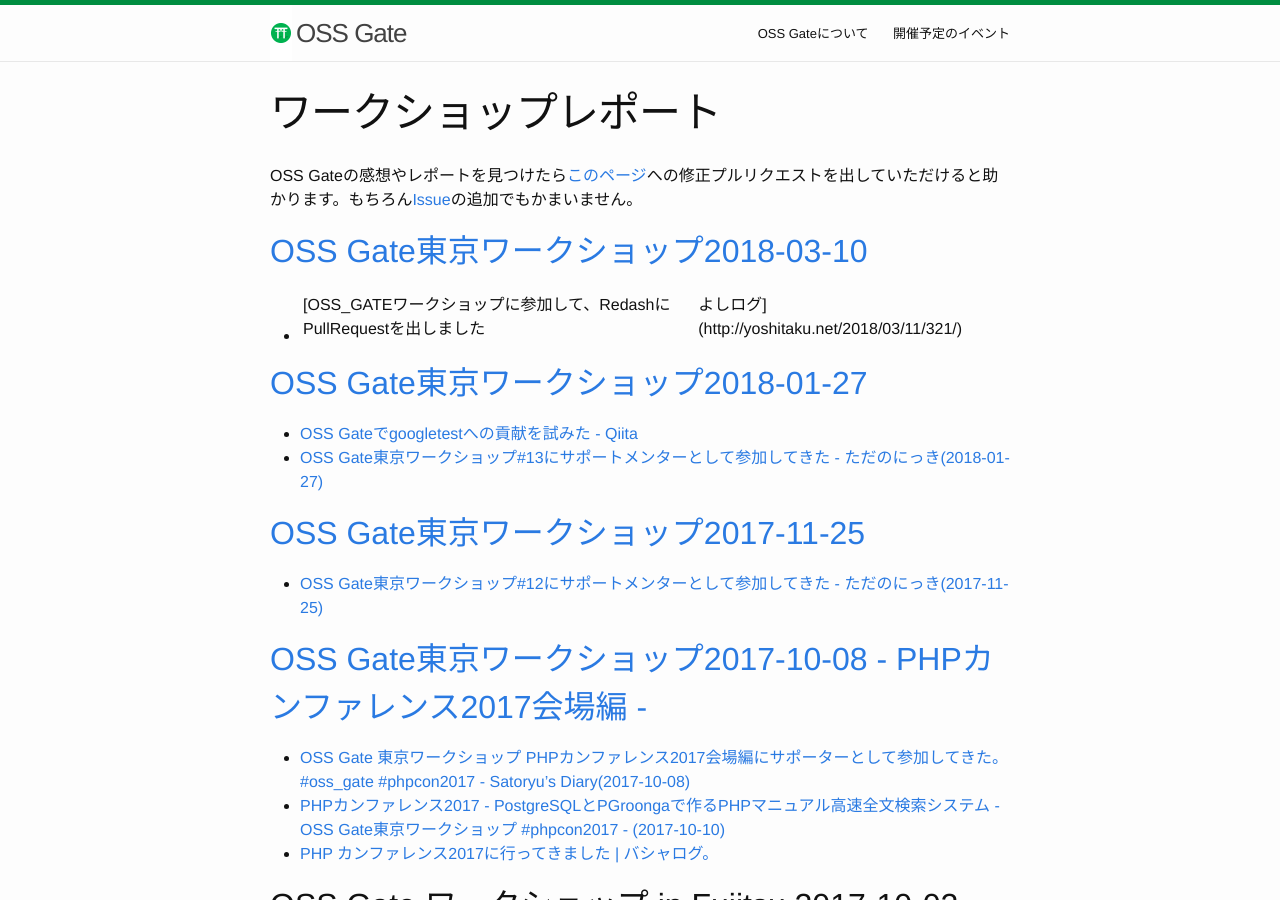
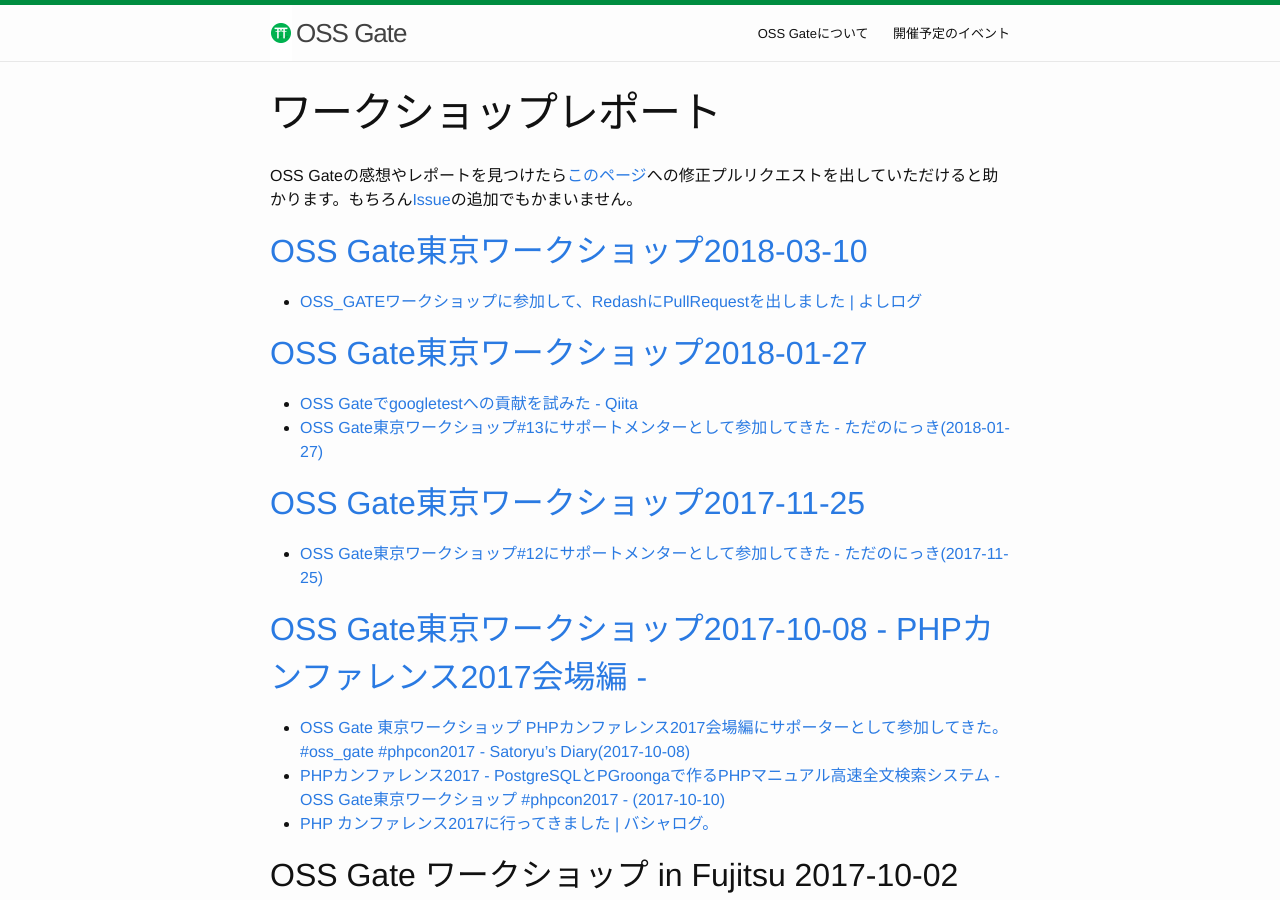
Before and after one commit to oss-gate/oss-gate.github.io, a Jekyll site: the page built from workshop/report.md, in a window 1280 px wide and 900 px high. Built offline with Jekyll 4.4.1, drawn with Linux system fonts in a browser that asks for light colours; comment, search, counter and statistics services are not loaded.

Commit message:
Fix with adding escape character

```diff
--- a/workshop/report.md
+++ b/workshop/report.md
@@ -6,7 +6,7 @@
 OSS Gateの感想やレポートを見つけたら[このページ](https://github.com/oss-gate/oss-gate.github.io/blob/master/workshop/report.md)への修正プルリクエストを出していただけると助かります。もちろん[Issue](https://github.com/oss-gate/oss-gate.github.io/issues)の追加でもかまいません。
 
 ## [OSS Gate東京ワークショップ2018-03-10](https://oss-gate.doorkeeper.jp/events/68517)
-  * [OSS_GATEワークショップに参加して、RedashにPullRequestを出しました | よしログ](http://yoshitaku.net/2018/03/11/321/)
+  * [OSS_GATEワークショップに参加して、RedashにPullRequestを出しました \| よしログ](http://yoshitaku.net/2018/03/11/321/)
 
 ## [OSS Gate東京ワークショップ2018-01-27](https://oss-gate.doorkeeper.jp/events/68516)
   * [OSS Gateでgoogletestへの貢献を試みた - Qiita](https://qiita.com/tomoyuki-nakabayashi/items/7eac11d89de2d2da383a)
```
